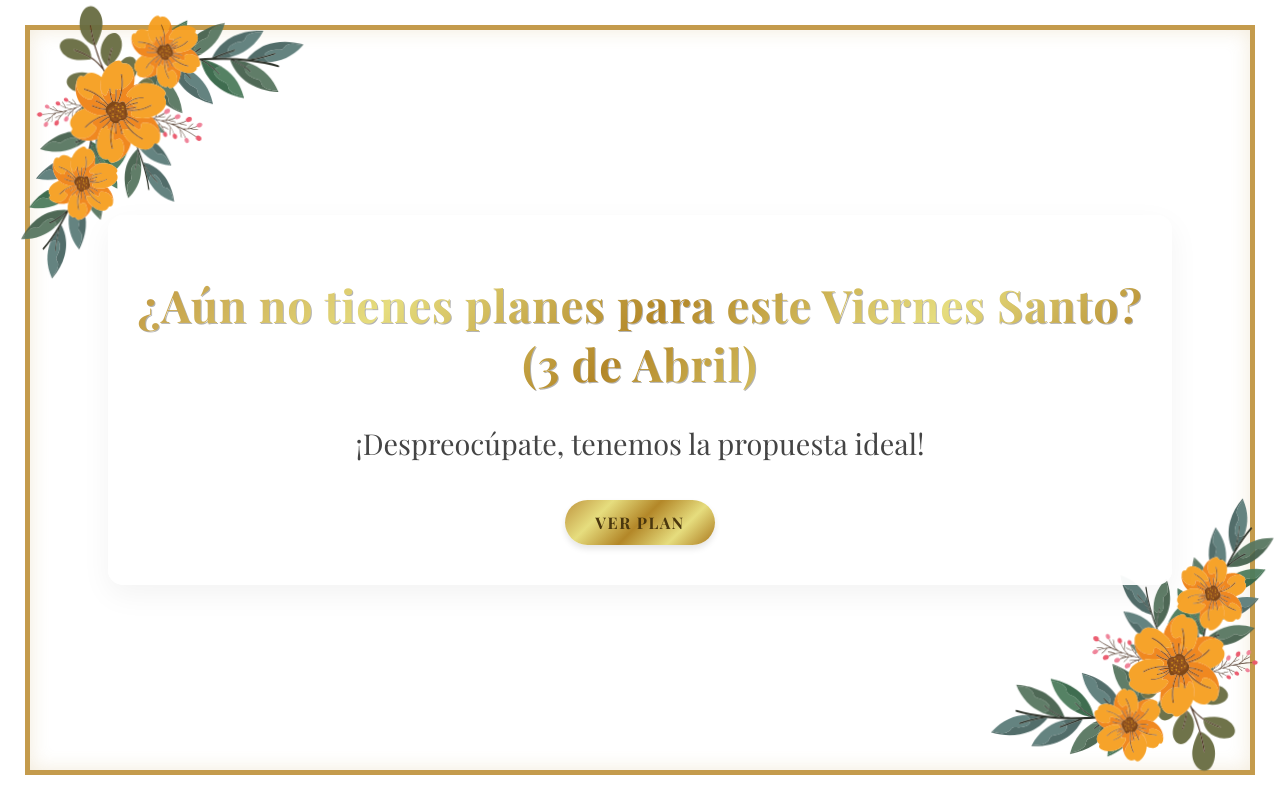
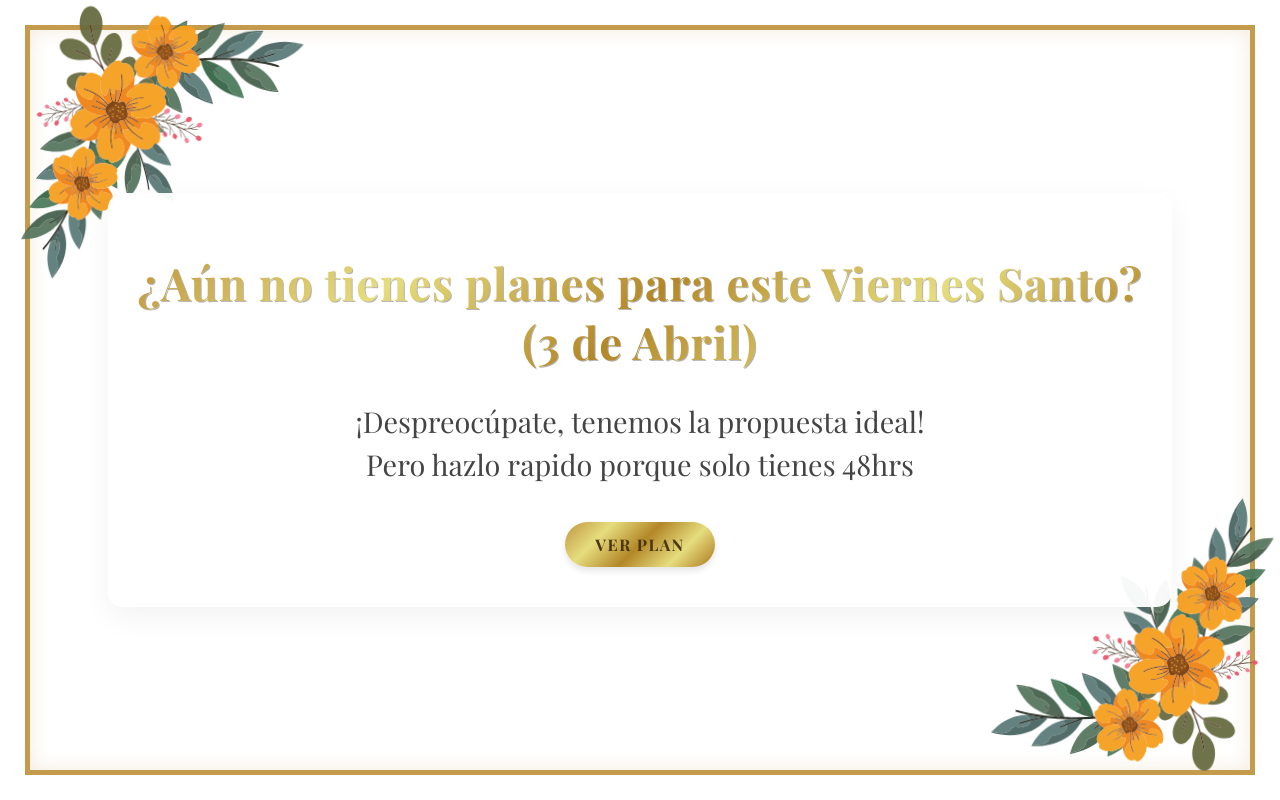
Before and after one commit to SAAC7/Moms_birthday_56, a plain HTML site: page index.html in a window 1280 px wide. Drawn offline with nearby package versions, Linux system fonts and the light colour scheme; a web font is replaced by a local one.

Commit message:
i add a comment that the client propuse

```diff
--- a/index.html
+++ b/index.html
@@ -16,7 +16,8 @@
         <div id="step-1" class="container">
             <h1 class="gold-text">¿Aún no tienes planes para este Viernes Santo? <br> (3 de Abril)</h1>
             <p class="invite-info">
-                    ¡Despreocúpate, tenemos la propuesta ideal!
+                    ¡Despreocúpate, tenemos la propuesta ideal!<br>
+                    Pero hazlo rapido porque solo tienes 48hrs
                 </p>
             <div class="buttons">
                 <!-- <button onclick="showSection('si')" class="btn">Cúentame Más</button> -->
@@ -38,7 +39,7 @@
 
             <div class="invite-header">
                 <p class="invite-info">
-                    Veronica Calderón de Arana te invita a ti y tu familia a celebrar su <strong>Cumpleaños</strong>.
+                    Veronica Calderón de Arana te invita a ti y tu familia a celebrar su <strong>Cumpleaños</strong>.<br>
                 </p>
             </div>
 
```
